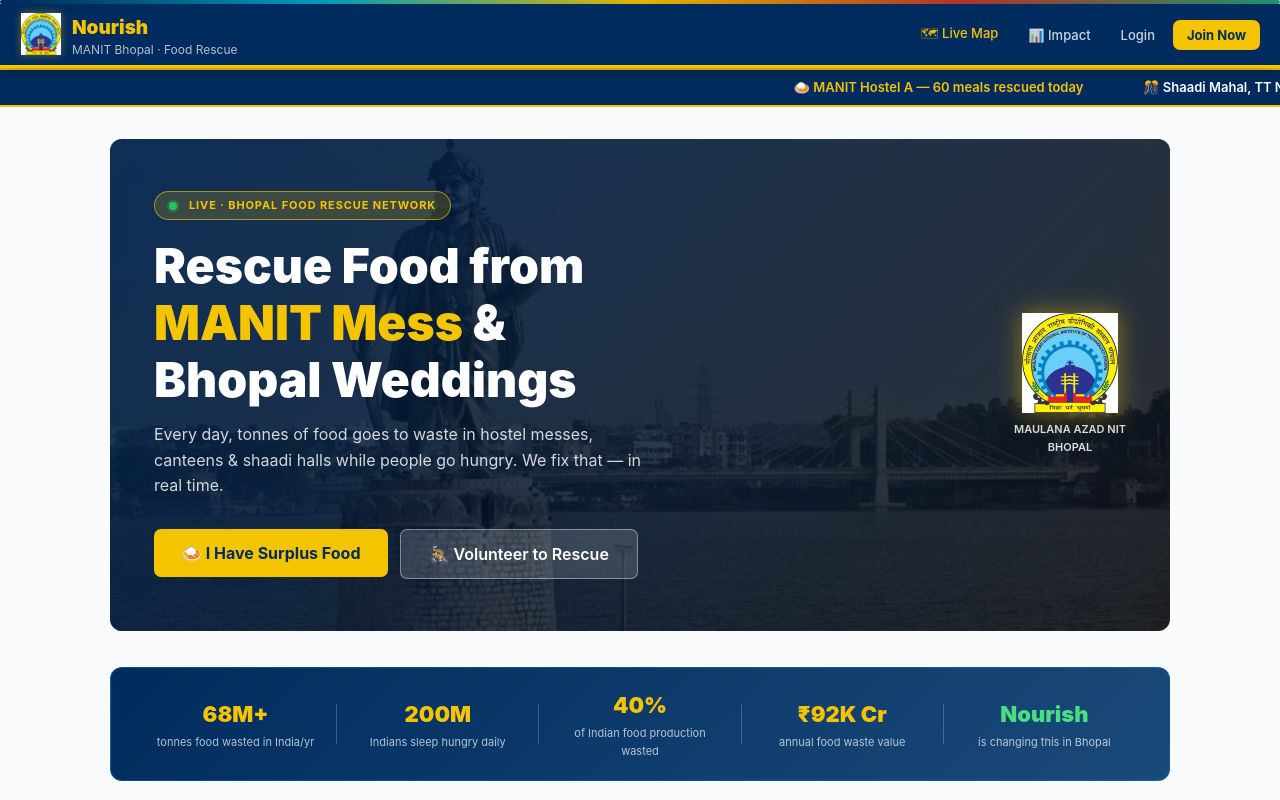
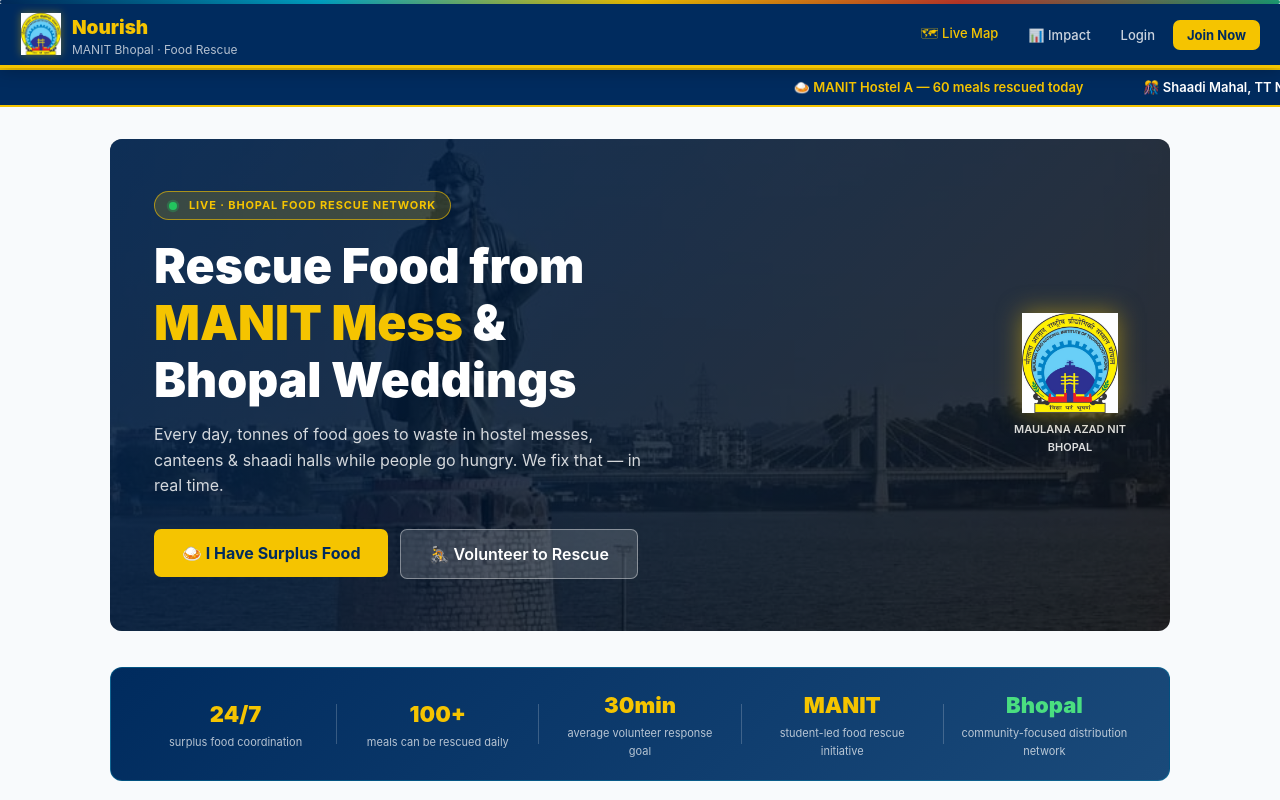
Before and after one commit to higher-amplifier/nourish2-bhopal-MANIT-theme, a React (Vite) app in the folder frontend/: page / in a window 1280 px wide. Shown: the top 800 px of the page. Built offline with nearby package versions, Linux system fonts and the light colour scheme; no server answers.

Commit message:
Update homepage impact stats

```diff
--- a/frontend/src/pages/Home.jsx
+++ b/frontend/src/pages/Home.jsx
@@ -157,30 +157,39 @@
           </div>
 
           {/* India food waste stats band */}
+          {/* Community impact band */}
 <div className="info-band fade-in-up delay-1">
   <div className="info-band-stat">
-              <div className="n">68M+</div>
-              <div className="l">tonnes food wasted in India/yr</div>
+    <div className="n">24/7</div>
+    <div className="l">surplus food coordination</div>
   </div>
+
   <div className="info-band-divider" />
+
   <div className="info-band-stat">
-              <div className="n">200M</div>
-              <div className="l">Indians sleep hungry daily</div>
+    <div className="n">100+</div>
+    <div className="l">meals can be rescued daily</div>
   </div>
+
   <div className="info-band-divider" />
+
   <div className="info-band-stat">
-              <div className="n">40%</div>
-              <div className="l">of Indian food production wasted</div>
+    <div className="n">30min</div>
+    <div className="l">average volunteer response goal</div>
   </div>
+
   <div className="info-band-divider" />
+
   <div className="info-band-stat">
-              <div className="n">₹92K Cr</div>
-              <div className="l">annual food waste value</div>
+    <div className="n">MANIT</div>
+    <div className="l">student-led food rescue initiative</div>
   </div>
+
   <div className="info-band-divider" />
+
   <div className="info-band-stat">
-              <div className="n" style={{ color: '#4ade80' }}>Nourish</div>
-              <div className="l">is changing this in Bhopal</div>
+    <div className="n" style={{ color: '#4ade80' }}>Bhopal</div>
+    <div className="l">community-focused distribution network</div>
   </div>
 </div>
 
```
Also changed, not shown: 1 other file (tests, documents, lock files or other folders). Lines whose indentation alone changed are shown as unchanged.
